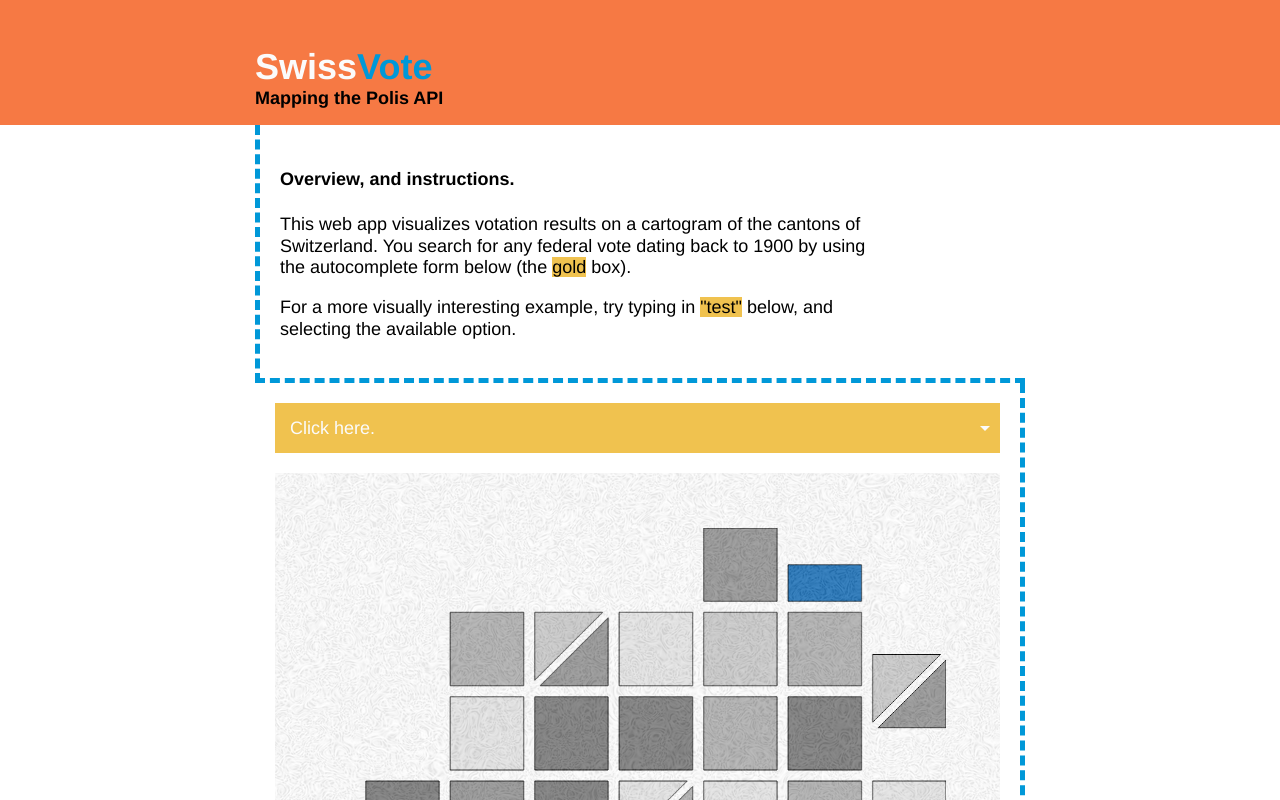
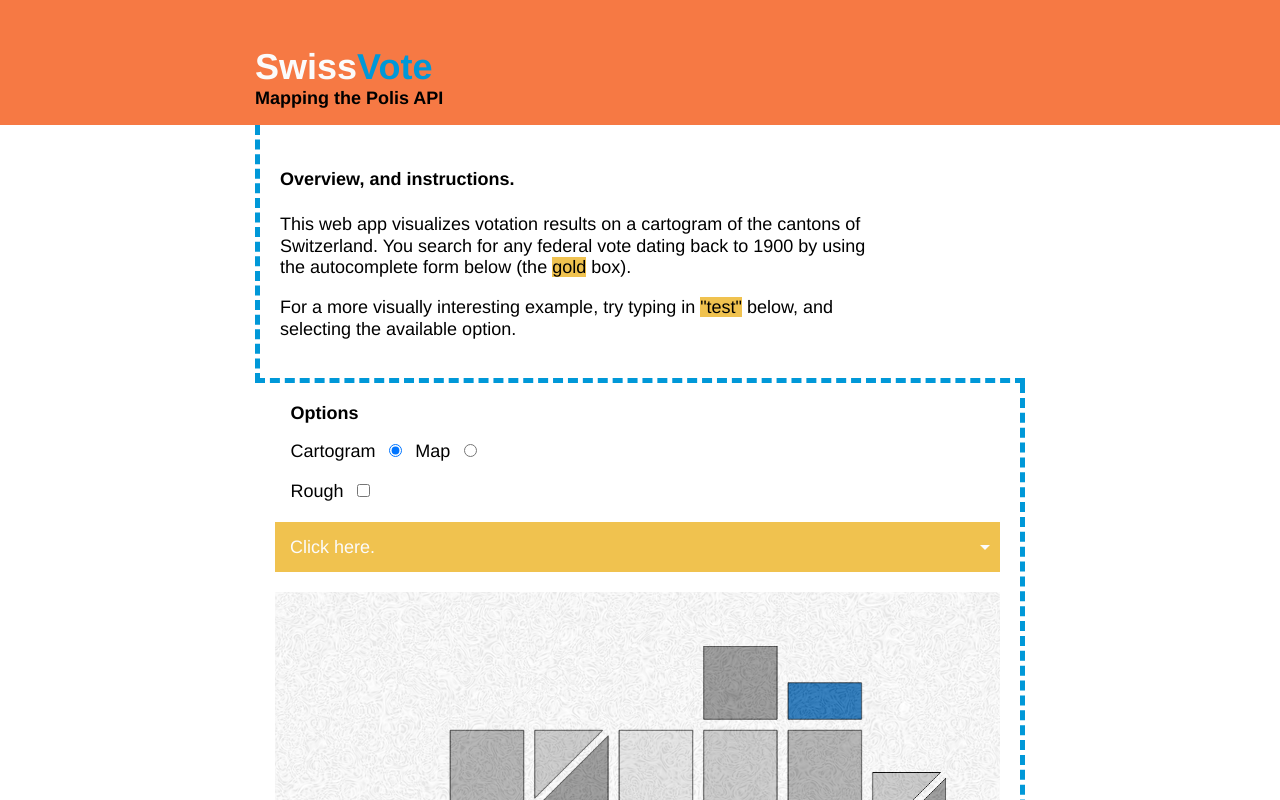
Before and after one commit to epfl-exts/ssr-hackdays-polis, a React (Create React App) app in the folder swiss-vote/: page / in a window 1280 px wide. Shown: the top 800 px of the page. Built offline with nearby package versions, Linux system fonts and the light colour scheme.

Commit message:
Added customize fields

```diff
--- a/swiss-vote/src/App.js
+++ b/swiss-vote/src/App.js
@@ -12,7 +12,8 @@ class App extends Component {
     super(props);
 
     this.state = {
-      canvasStyle: null, // or 'rough'
+      map: false,
+      rough: false,
       selectedOption: ''
     };
 
@@ -41,9 +42,17 @@ class App extends Component {
     this.allResults = allResults;
   }
 
-  setStyle(event) {
+  handleOptionChange(changeEvent) {
+    const value = (changeEvent.target.value === 'true');
+
     this.setState({
-      canvasStyle: event.target.value
+      map: value
+    });
+  }
+
+  handleCheckbox(event) {
+    this.setState({
+      rough: this.refs.rough.value
     });
   }
 
@@ -62,6 +71,39 @@ class App extends Component {
 
     return (
       <div>
+        <div>
+          <fieldset>
+            <legend>Options</legend>
+            <div className="option-group" onChange={this.handleOptionChange.bind(this)}>
+              <label>
+                Cartogram
+                <input
+                  name="map"
+                  type="radio"
+                  value={false}
+                  defaultChecked
+                />
+              </label>
+              <label>
+                Map
+                <input
+                  name="map"
+                  type="radio"
+                  value={true}
+                />
+              </label>
+            </div>
+            <div className="option-group">
+              <label>Rough</label>
+              <input
+                type="checkbox"
+                defaultChecked={this.state.canvasStyle}
+                ref="rough"
+                onChange={this.handleCheckbox.bind(this)}
+              />
+            </div>
+          </fieldset>
+        </div>
         <div className="filter">
           <Select
             name="vote-select"
@@ -74,7 +116,7 @@ class App extends Component {
         </div>
         <div className="cartogram-container">
           <div className="grain"></div>
-          <Cartogram canvas={this.state.canvasStyle} description={description} results={results} />
+          <Cartogram map={this.state.map} rough={this.state.rough} description={description} results={results} />
         </div>
       </div>
     );
--- a/swiss-vote/src/Cartogram.js
+++ b/swiss-vote/src/Cartogram.js
@@ -61,17 +61,17 @@ class Cartogram extends Component {
     }
   }
 
-  // drawPath() {
-  //   this.beginPath();
-  //   this.moveTo();
-  //   this.lineTo();
-  //   this.lineTo();
-  //   this.closePath();
-  // }
+  drawPath(d, options) {
+    const path = new Path2D(d);
+
+    this.fillStyle = options.fill;
+    this.fill(path);
+    this.stroke(path);
+  }
 
   drawRect(x, y, width, height, options) {
     this.beginPath();
-    this.fillStyle= options.fill;
+    this.fillStyle = options.fill;
     this.rect(x, y, width, height);
     this.fill();
     this.stroke();
@@ -100,24 +100,27 @@ class Cartogram extends Component {
       const y = shape.y;
       const type = shape.type;
       const points = shape.points;
+      const path = shape.path;
       const width = 100;
       const options = this.getOptions(shape);
 
       let drawRect;
       let drawPoly;
+      let drawPath;
 
       ctx.globalAlpha = options.alpha; // set this here for both rough and regular
 
-      switch (this.props.canvas) {
-        case 'rough':
+      if (this.props.rough) {
         drawRect = rc.rectangle.bind(rc);
         drawPoly = rc.polygon.bind(rc);
-        break;
-        default:
+        drawPath = rc.path.bind(rc);
+      } else {
         drawRect = this.drawRect.bind(ctx);
         drawPoly = this.drawPoly.bind(ctx);
+        drawPath = this.drawPath.bind(ctx);
       }
 
+      if (!this.props.map) {
         switch (type) {
           case 'polygon':
             drawPoly(points, options);
@@ -128,6 +131,9 @@ class Cartogram extends Component {
           default:
             drawRect(x, y, width, 100, options);
         }
+      } else {
+        drawPath(path, options);
+      }
     }
   }
 
@@ -136,8 +142,7 @@ class Cartogram extends Component {
     this.initDrawing();
 
     return (
-      <div ref={canvasContainer => this.canvasContainer=canvasContainer}>
-      </div>
+      <div ref={canvasContainer => this.canvasContainer=canvasContainer}></div>
     );
   }
 }
--- a/swiss-vote/src/css/App.css
+++ b/swiss-vote/src/css/App.css
@@ -3,6 +3,20 @@
   position: relative; }
   .cartogram-container canvas {
     width: 100%; }
+
+fieldset {
+  border: none; }
+
+legend {
+  font-weight: bold;
+  margin: 1em 0 0;
+  padding: 0; }
+
+.option-group label {
+  margin: 1em 0; }
+
+.option-group input {
+  margin: 1em; }
 
 .filter {
   background: #2677bb;
--- a/swiss-vote/src/scss/App.scss
+++ b/swiss-vote/src/scss/App.scss
@@ -6,6 +6,26 @@
 
   canvas {
     width: 100%;
+  }
+}
+
+fieldset {
+  border: none;
+}
+
+legend {
+  font-weight: bold;
+  margin: 1em 0 0;
+  padding: 0;
+}
+
+.option-group {
+  label {
+    margin: 1em 0;
+  }
+
+  input {
+    margin: 1em;
   }
 }
 
```
Also changed, not shown: swiss-vote/src/shapes.js (indentation only). Lines whose indentation alone changed are shown as unchanged.
